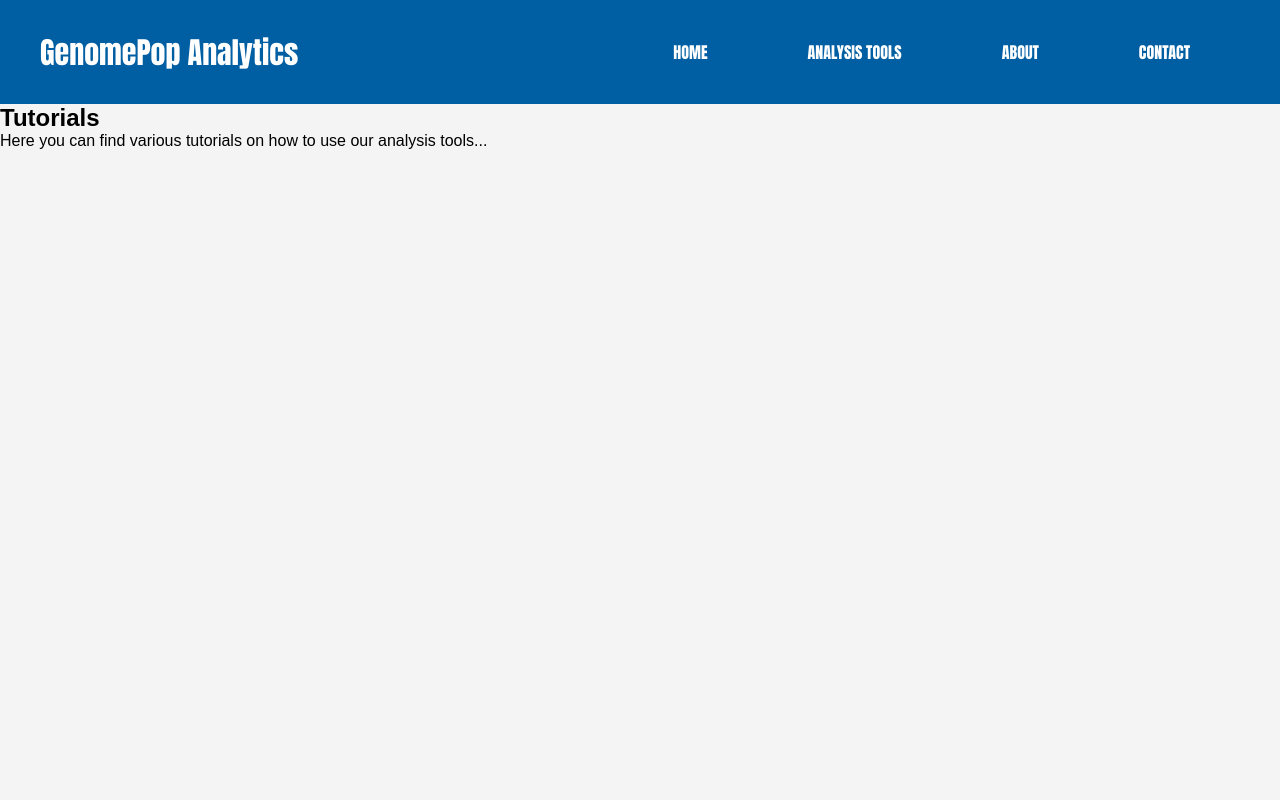
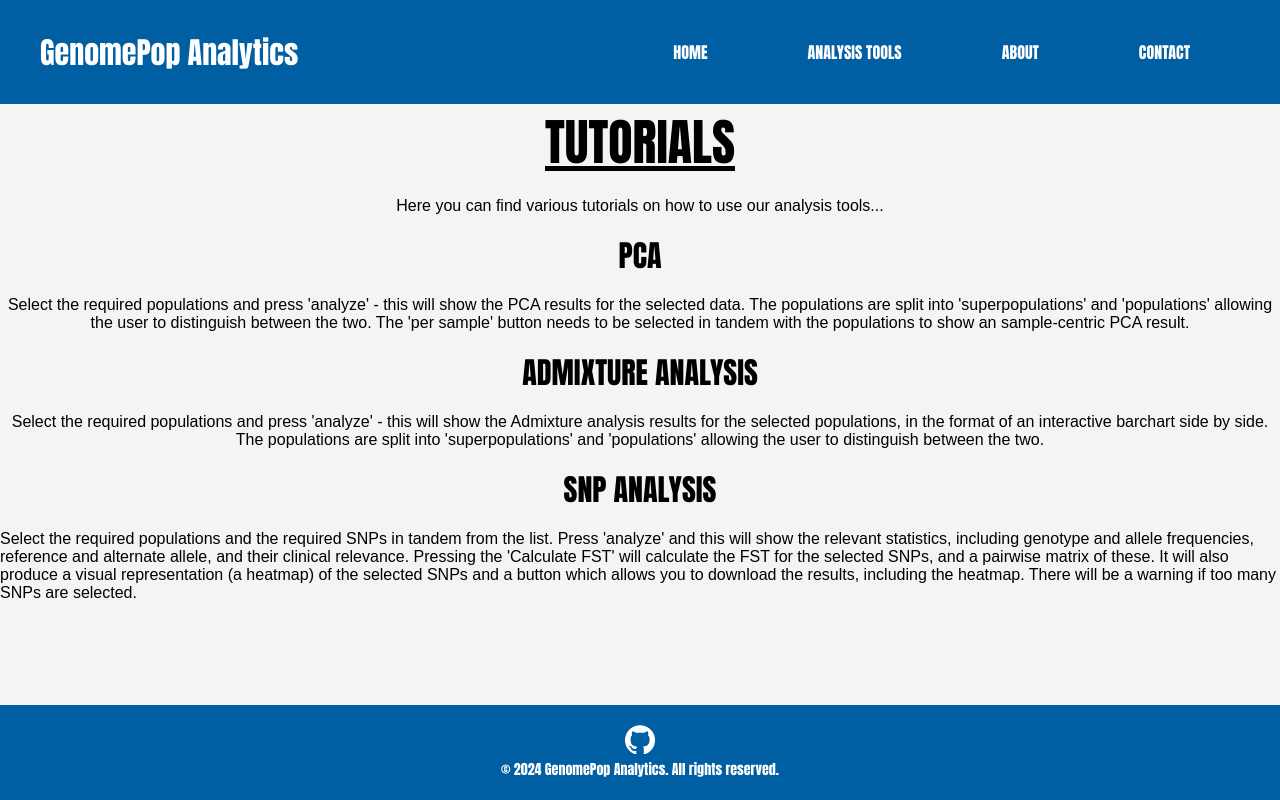
Before and after one commit to Djinho/Population-Genetics-Web-Tool, a Flask app: page /tutorials in a window 1280 px wide. Run offline with Flask 3, Linux system fonts and the light colour scheme.

Commit message:
completed the tutorials page

```diff
--- a/app/static/css/style.css
+++ b/app/static/css/style.css
@@ -156,7 +156,9 @@ body {
     align-items: center;
     text-align: center;
     flex:1;
-    min-height: 200px;
+    min-height: 200px; /* Stack children vertically */
+    justify-content: space-between; /* Space between items, pushing the button to the bottom */
+
 
 
 }
@@ -632,4 +634,18 @@ input[type="submit"]:hover {
     }
 }
 
+.tutorial-btn{
+    color: #007bff; /* Button/link color */
+    background-color: #f2f2f2; /* Background color for the link/button */
+    text-decoration: none;
+    padding: 10px 15px;
+    border-radius: 5px; /* Rounded corners for the link/button */
+    transition: background-color 0.3s ease;
+    cursor: pointer;
+    font-family: 'Bebas Neue', sans-serif;
+    display: inline-block; /* This will allow you to set margins and keep the element in line */
+    margin-top: auto;
+    margin-bottom: 0;
+}
+
 /* Add any additional styles you need for your application below */
--- a/app/templates/tutorials.html
+++ b/app/templates/tutorials.html
@@ -1,7 +1,81 @@
 {% extends "layout.html" %}
+<!DOCTYPE html>
+<html>
+<head>
+  <!-- Your head content here (e.g., title, meta tags) -->
+  <style>
+    body {
+      font-family: 'Bebas Neue', Impact, Haettenschweiler, 'Arial Narrow Bold', sans-serif;
+      line-height: 1.6;
+      color: #252525;
+      padding: 20px;
+      background-color: #f8f8f8;
+    }
 
+    .content {
+      background-color: #fff;
+      padding: 20px;
+      margin: 20px auto;
+      max-width: 800px;
+      box-shadow: 0 2px 4px rgba(0,0,0,0.1);
+      font-family: 'Bebas Neue', Impact, Haettenschweiler, 'Arial Narrow Bold', sans-serif;
+    }
+
+    h2 {
+      color: #252525;
+      border-bottom: 1px solid #eee;
+      padding-bottom: 10px;
+      font-family: 'Bebas Neue', Impact, Haettenschweiler, 'Arial Narrow Bold', sans-serif;
+    }
+
+    p {
+      margin-bottom: 16px; /* adds space between paragraphs */
+      text-align: justify;
+      line-height:2; /* optional: justifies the text of paragraphs */
+    }
+
+    /* You can add more styles as needed */
+  </style>
+
+</head>
+<body>
 {% block content %}
-  <h2>Tutorials</h2>
-  <p>Here you can find various tutorials on how to use our analysis tools...</p>
-  <!-- Tutorial content goes here -->
-{% endblock %}
+    <h2 style="font-family: 'Bebas Neue', Impact, Haettenschweiler, 'Arial Narrow Bold', sans-serif; font-size: 50px; text-align: center; text-decoration: underline;">TUTORIALS</h2>
+      <br>
+      <p style="text-align: center;">Here you can find various tutorials on how to use our analysis tools...</p>
+      <br>
+      <p style="font-family: 'Bebas Neue', Impact, Haettenschweiler, 'Arial Narrow Bold', sans-serif; font-size: 30px; text-align: center;">PCA</p>
+      <br>
+      <p style="text-align: center;">Select the required populations and press 'analyze' - this will show the PCA results for the selected data. The populations are split into 'superpopulations' and 'populations' allowing the user to distinguish between the two. The 'per sample' button needs to be selected in tandem with the populations to show an sample-centric PCA result.</p>
+      <br>
+      <p style="font-family: 'Bebas Neue', Impact, Haettenschweiler, 'Arial Narrow Bold', sans-serif; font-size: 30px; text-align: center;">ADMIXTURE ANALYSIS</p>
+      <br>
+      <p style="text-align: center;">Select the required populations and press 'analyze' - this will show the Admixture analysis results for the selected populations, in the format of an interactive barchart side by side. The populations are split into 'superpopulations' and 'populations' allowing the user to distinguish between the two.</p>
+      <br>
+      <p style="font-family: 'Bebas Neue', Impact, Haettenschweiler, 'Arial Narrow Bold', sans-serif; font-size: 30px; text-align: center;">SNP ANALYSIS</p>
+      <br>
+      <p>Select the required populations and the required SNPs in tandem from the list. Press 'analyze' and this will show the relevant statistics, including genotype and allele frequencies, reference and alternate allele, and their clinical relevance. Pressing the 'Calculate FST' will calculate the FST for the selected SNPs, and a pairwise matrix of these. It will also produce a visual representation (a heatmap) of the selected SNPs and a button which allows you to download the results, including the heatmap. There will be a warning if too many SNPs are selected.</p>
+
+</body>
+
+
+
+<link rel="stylesheet" href="{{ url_for('static', filename='css/footer.css') }}">
+<div class="site-footer">
+    <footer class="bottom-banner">
+        <div class="footer-content">
+            <div class="social-media">
+                <a href="https://github.com/Djinho/Population-Genetics-Web-Tool" target="_blank" rel="noopener noreferrer">
+                    <img src="{{ url_for('static', filename='images/github-mark-white.png') }}">
+                </a>
+            </div>
+            <div class="copyright">
+                <p>&copy; 2024 GenomePop Analytics. All rights reserved.</p>
+            </div>
+
+        </div>
+    </footer>
+
+
+
+  {% endblock %}
```
Also changed, not shown: app/templates/analysis_selection.html (+6 -6 lines), 1 other file.
